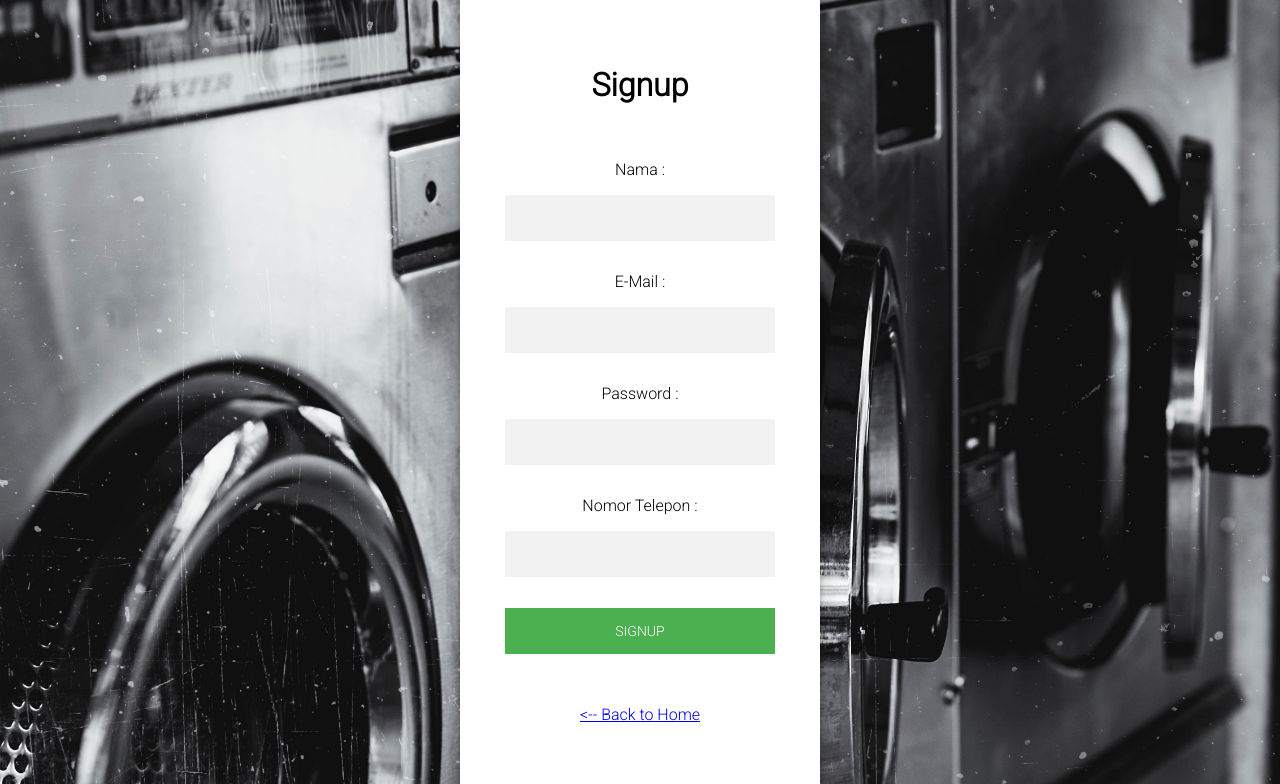
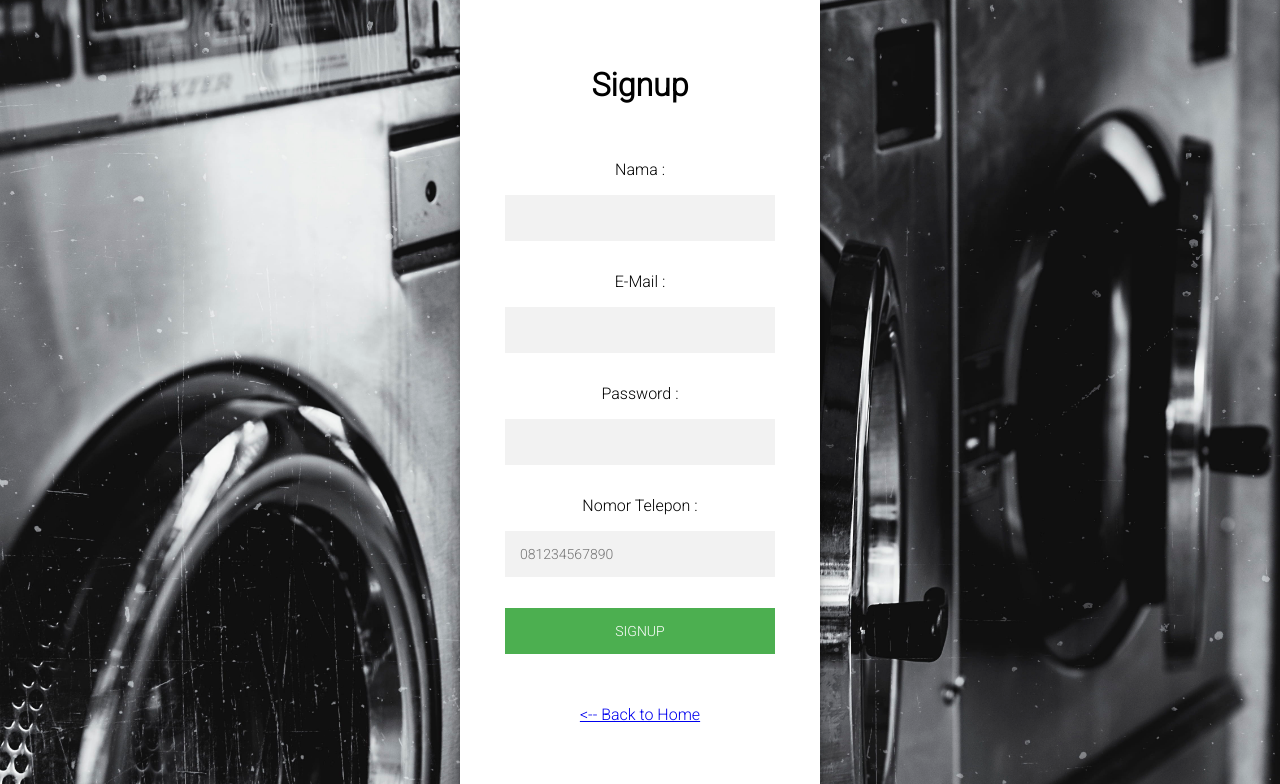
Before and after one commit to dandygardad/laundryonline, a PHP site: page /signup.php in a window 1280 px wide. Shown: the part 110-894 px from the top of the page. Run offline with PHP 8.4, Linux system fonts and the light colour scheme.

Commit message:
Change email and nomorTelepon input type

```diff
--- a/signup.php
+++ b/signup.php
@@ -63,7 +63,7 @@ if (isset($_POST['submit'])){
                 <p>Password :</p>
                 <input type="password" name="password">
                 <p>Nomor Telepon :</p>
-                <input type="text" name="nomorTelepon">
+                <input type="tel" name="nomorTelepon" placeholder="081234567890" pattern="[0]{1}[8]{1}[1-9]{1}[0-9]{9}" required>
                 <p>
                     <button name="submit">Signup</button>
                 </p>
```
